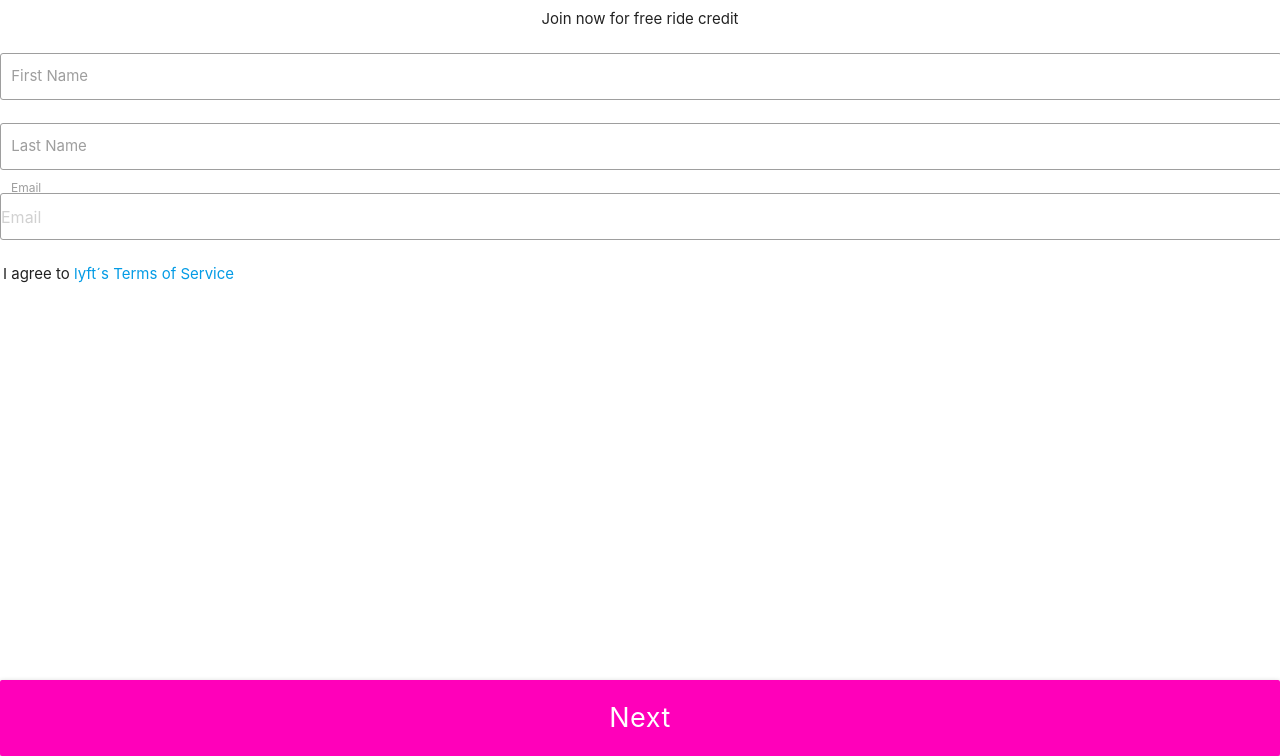
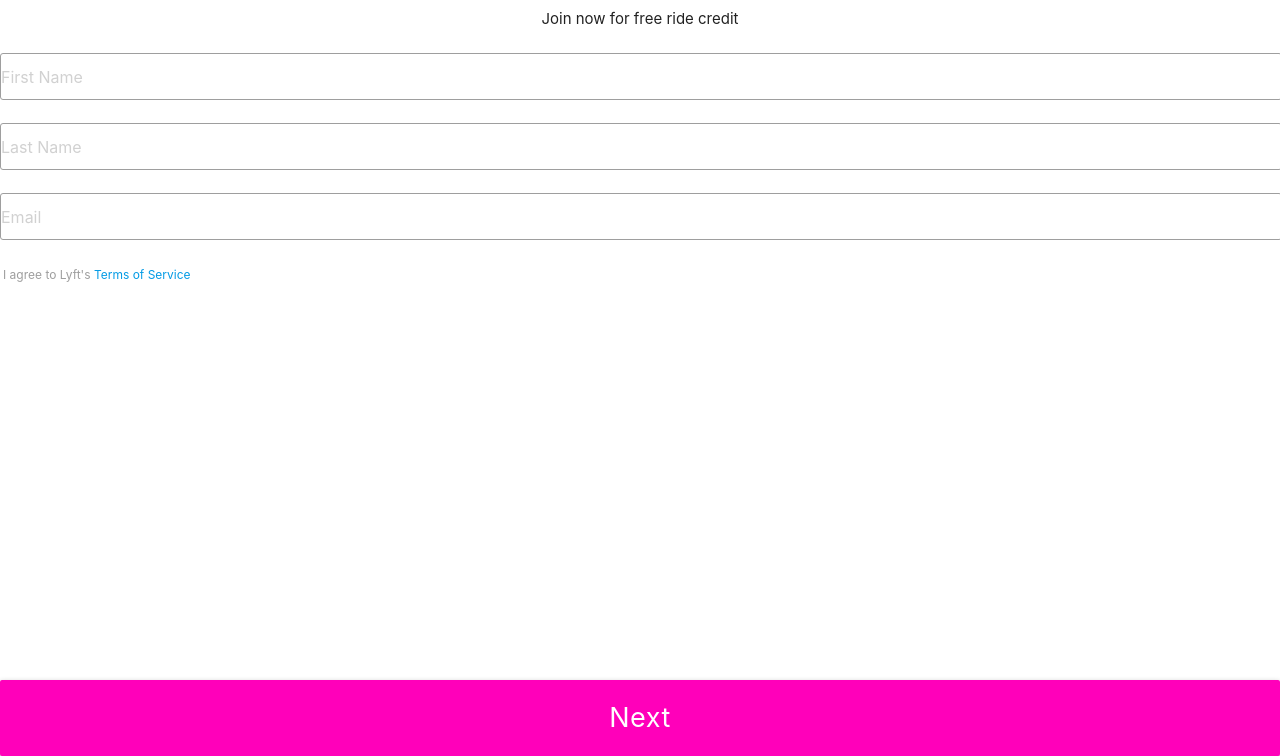
Before and after one commit to kJeriar/lyft-app, a plain HTML site: page index.html in a window 1280 px wide. Shown: the part 44-800 px from the top of the page. Drawn offline with nearby package versions, Linux system fonts and the light colour scheme; a web font is replaced by a local one.

Commit message:
Update index.html
arreglos detalles html

```diff
--- a/index.html
+++ b/index.html
@@ -5,7 +5,9 @@
     <title>Sign Up</title>
     <!--zoom desde mobile-->
     <meta name="viewport" content="width=device-width,initial-scale=1.0">
-    <!--typografia-->
+    <!---->
+
+     <link href="https://fonts.googleapis.com/icon?family=person_pin" rel="stylesheet">
 
     <!-- Compiled and minified CSS -->
     <link rel="stylesheet" href="https://cdnjs.cloudflare.com/ajax/libs/materialize/0.99.0/css/materialize.min.css">
@@ -25,42 +27,49 @@
             <hr>
         </div>
     </header>
-    <section>
 
 <div class="form-group">
-      <div class="col s4">
-        <label class="form-control input-lg" type="email" id="first_name" name="first" data-validation="first_name"  placeholder="First Name">
+      <div class="col s12">
+        <label class="form-control" type="first_name" id="first_name" name="first" data-validation="first_name"  placeholder="First Name">
 
-    <div class="input-field col s2 align-center" >
-          <input id="last_name" type="text" class="validate">
-          <label for="last_name">First Name</label>
+
+    <div class="input-field col s6 align-center" >
+          <label for="first_name" class="first_name"></label>
+            <input type="text" id="first_name" class="first_name"
+            placeholder="First Name">
           </div>
 
     </div>
-        <div class="input-field col s2 align-center" >
-          <input id="last_name" type="text" class="validate">
-          <label for="last_name">Last Name</label>
+
+    <div class="input-field col s6 align-center" >
+          <label for="last_name" class="last_name"></label>
+            <input type="text" id="last_name" class="last_name"
+            placeholder="Last Name">
+          </div>
+
     </div>
 
     <div class="form-group">
 
-    <div class="input-field col s2 align-center" >
-         <input class="form-control input-lg" type="email" id="email" data-validation="email"  placeholder="Email">
-          <label for="">Email</label>
+
+    <div class="input-field col s6 align-center" >
+          <label for="email" class="email"></label>
+            <input type="text" id="email" class="email"
+            placeholder="Email">
           </div>
 
     </div>
-
-      <div class="form-group text-center m-t-40">
-      <div class="col-xs-4">
-
+    </div>
+       <div class="row">
        <div class="text-under">
-      <div class="col-xs-4">
-
-       <p class="terminos"><input type="checkbox" name="" value=""> I agree to <a href="#">lyft´s Terms of Service</a></p>
+         <p class="terminos">
+        <input type="checkbox" class="terminos"/>
+          <label for="filled-in-box" class="darker">I agree to Lyft's <a href="#">Terms of Service</a></label>
+                    </p>
                 </div>
+            </form>
         </div>
-
+      </section>
         <button class="btn btn-lg btn-primary btn-block submit-btn" type="submit" id="btn">Next</button>
       </div>
     </div>
```
Lines whose indentation alone changed are shown as unchanged.
